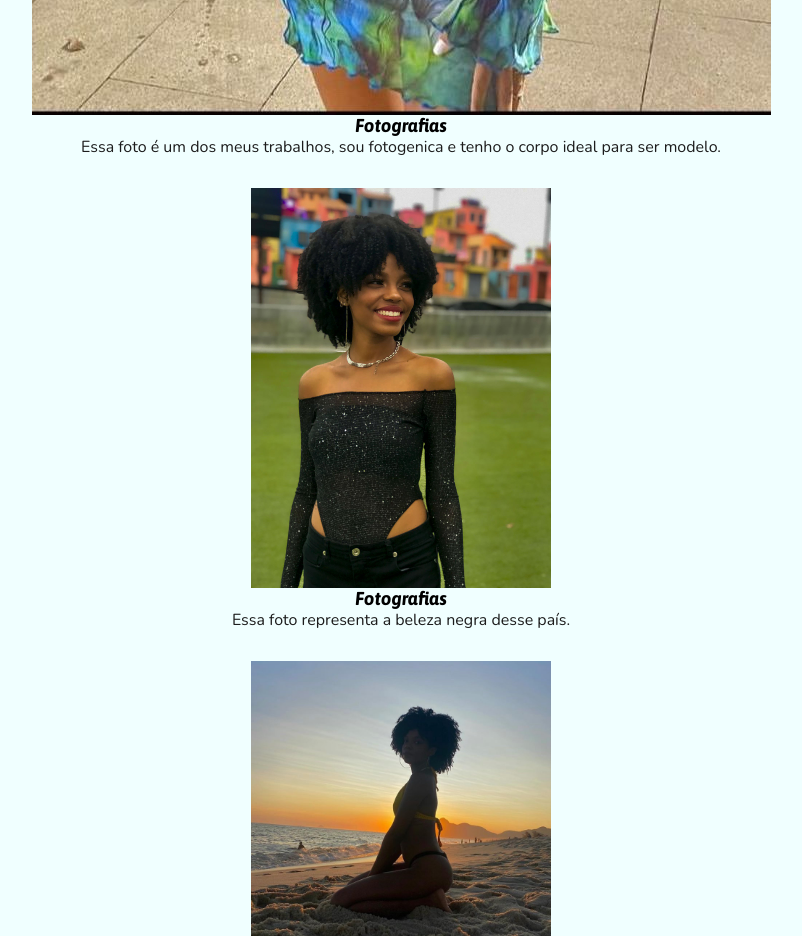
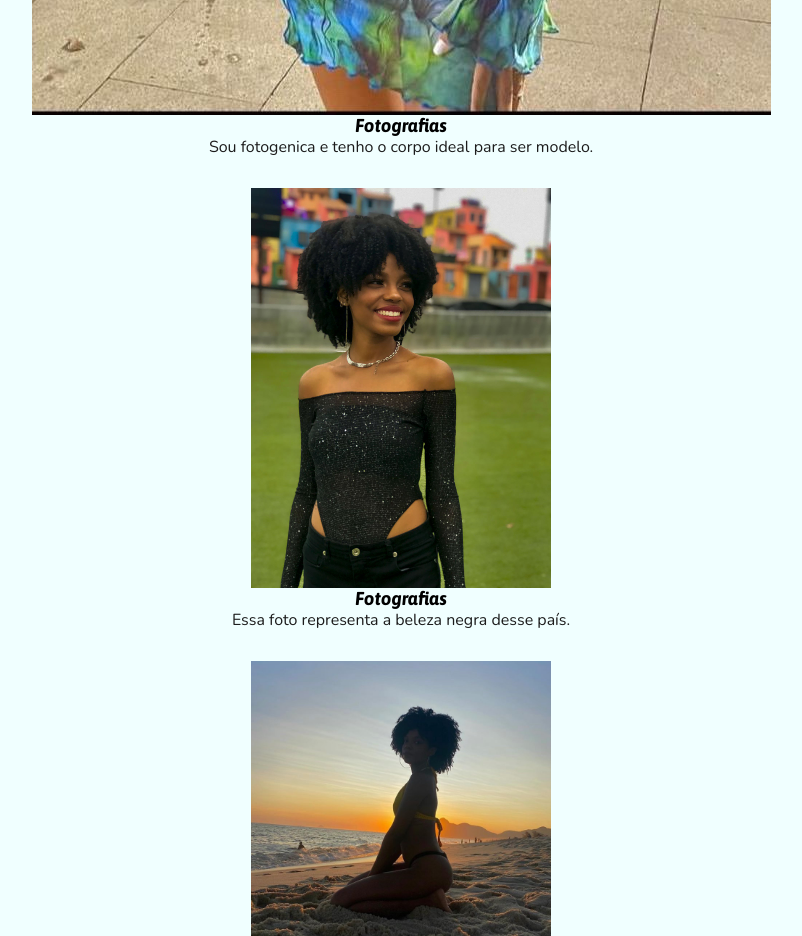
Before and after one commit to azrael714991/site-jadh, a plain HTML site: page index.html in a window 1280 px wide. Shown: the part 1420-2356 px from the top of the page, without its empty margins (239-1041 px from the left). Drawn offline with nearby package versions, Linux system fonts and the light colour scheme.

Commit message:
Update index.html

```diff
--- a/index.html
+++ b/index.html
@@ -47,7 +47,7 @@
         <div>
           <img src="./fotos/gata.png" widht="300" alt="Foto Jadh">
           <h3>Fotografias</h3>
-          <p>Essa foto é um dos meus trabalhos, sou fotogenica e tenho o corpo ideal para ser modelo.</p>
+          <p>Sou fotogenica e tenho o corpo ideal para ser modelo.</p>
         </div>
         <!--DIV 2-->
 
```
